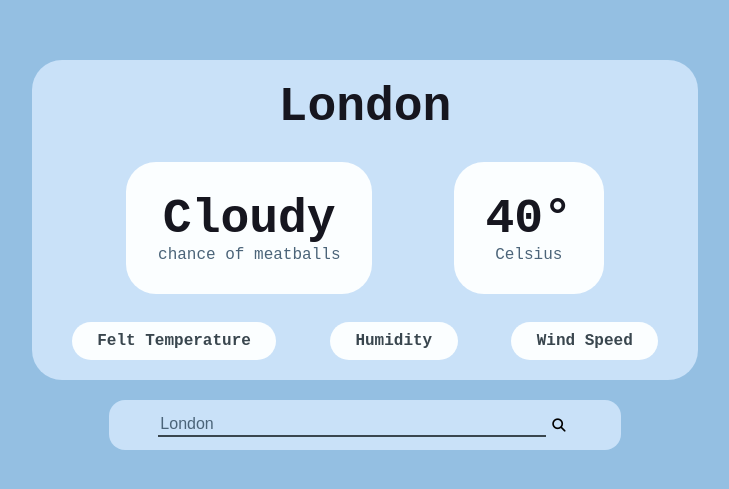
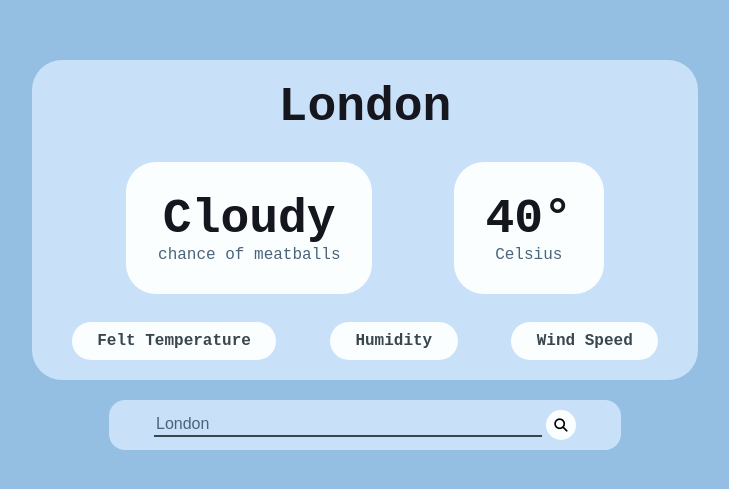
Before and after one commit to ehrelevant/weather-app, a plain HTML site: page index.html in a window 1280 px wide. Shown: the part 145-634 px from the top of the page, without its empty margins (275-1004 px from the left). Drawn offline with Linux system fonts and the light colour scheme; no server answers.

Commit message:
update button styling to be visible

```diff
--- a/styles.css
+++ b/styles.css
@@ -125,7 +125,11 @@ h1, p {
 
 .search-btn {
     border: none;
-    background-color: transparent;
+    background-color: rgb(251, 254, 255);
+    margin-left: 4px;
+    height: 30px;
+    width: 30px;
+    border-radius: 50%;
 
     cursor: pointer;
 }
```
